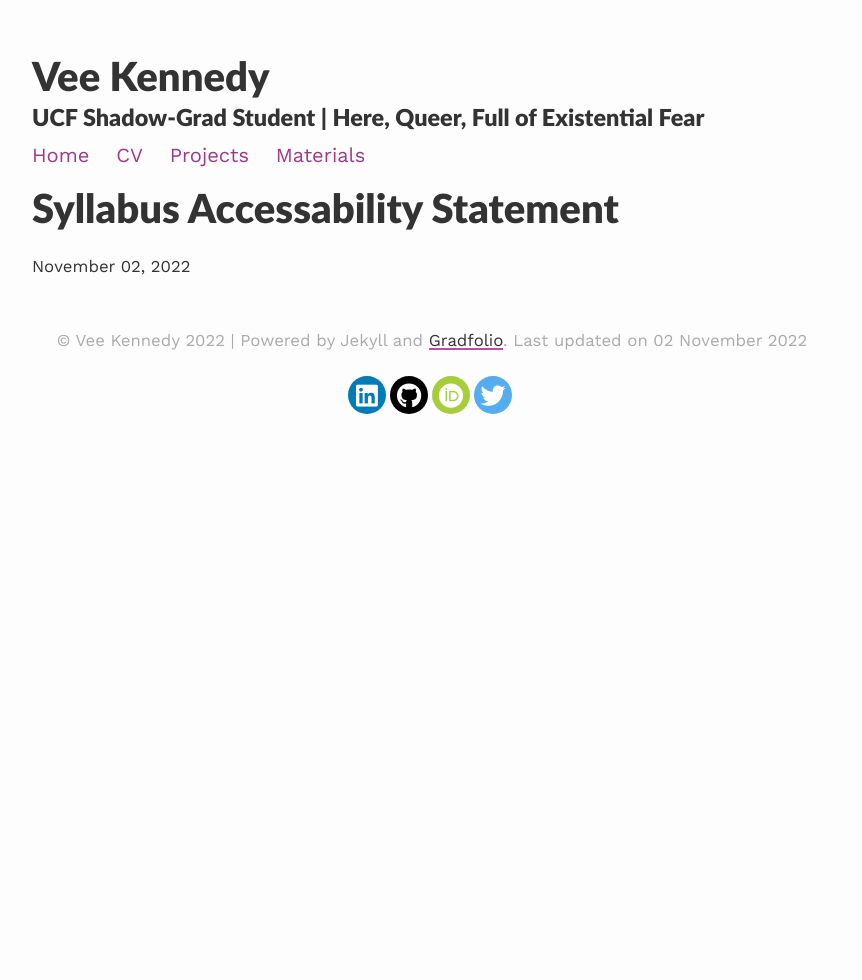
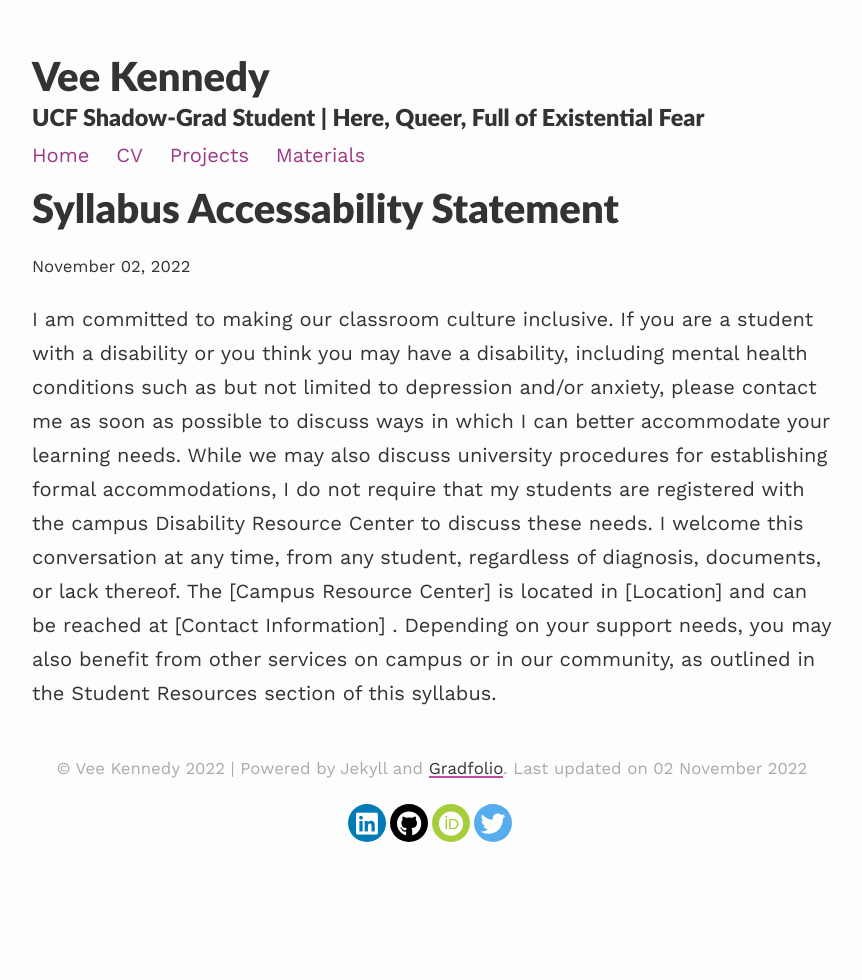
Before and after one commit to veekenne/gradfolio, a Jekyll site: the page built from _projects/syllabisched.md, in a window 1280 px wide. Shown: the whole page, without its empty margins (208-1070 px from the left). Built offline with Jekyll 4.4.1, drawn with Linux system fonts in a browser that asks for light colours; nearby versions of some CDN libraries.

Commit message:
dreamstatecommit

```diff
--- a/_projects/syllabisched.md
+++ b/_projects/syllabisched.md
@@ -3,3 +3,14 @@ layout: post
 title: Syllabus Accessability Statement
 description: My Dream Statement of Access
 ---
+
+I am committed to making our classroom culture inclusive. If you are a student with a
+disability or you think you may have a disability, including mental health conditions such
+as but not limited to depression and/or anxiety, please contact me as soon as possible to
+discuss ways in which I can better accommodate your learning needs. While we may also
+discuss university procedures for establishing formal accommodations, I do not require
+that my students are registered with the campus Disability Resource Center to discuss
+these needs. I welcome this conversation at any time, from any student, regardless of
+diagnosis, documents, or lack thereof. The [Campus Resource Center] is located in
+[Location] and can be reached at [Contact Information] . Depending on your support needs, you may also benefit from other services on campus or in our community, as
+outlined in the Student Resources section of this syllabus.
```
